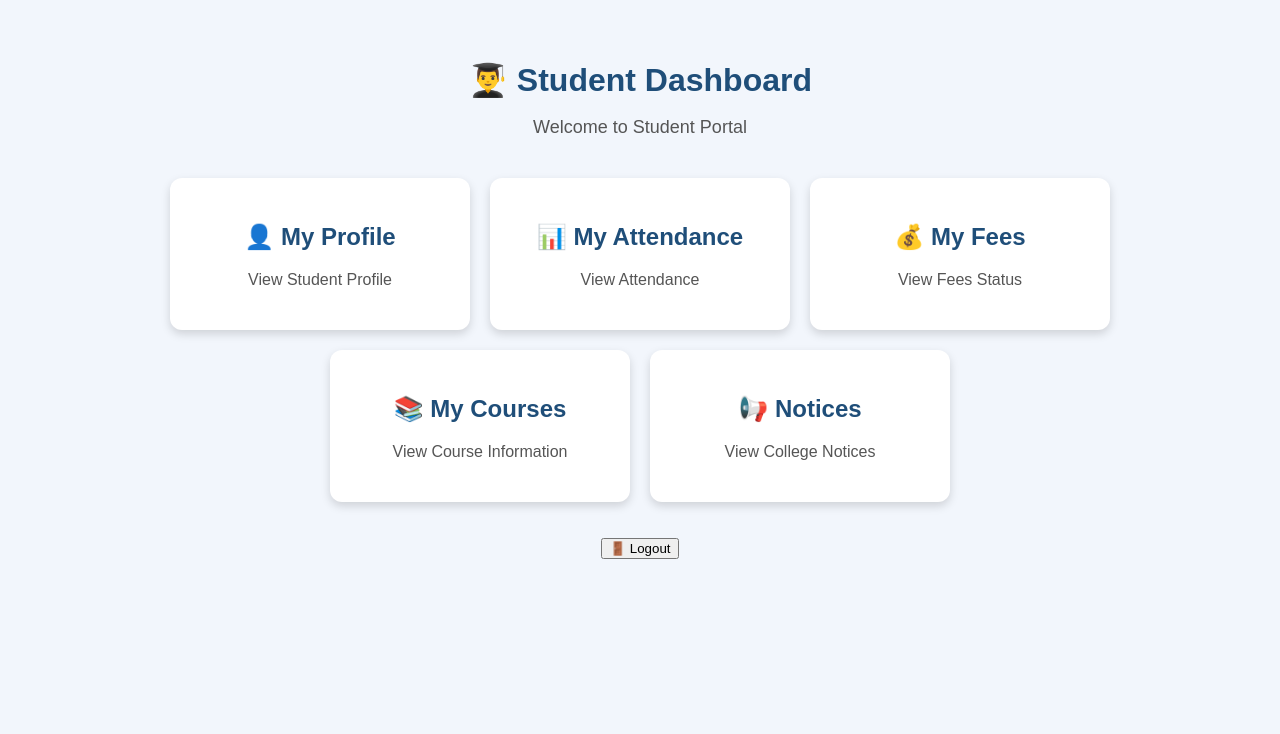
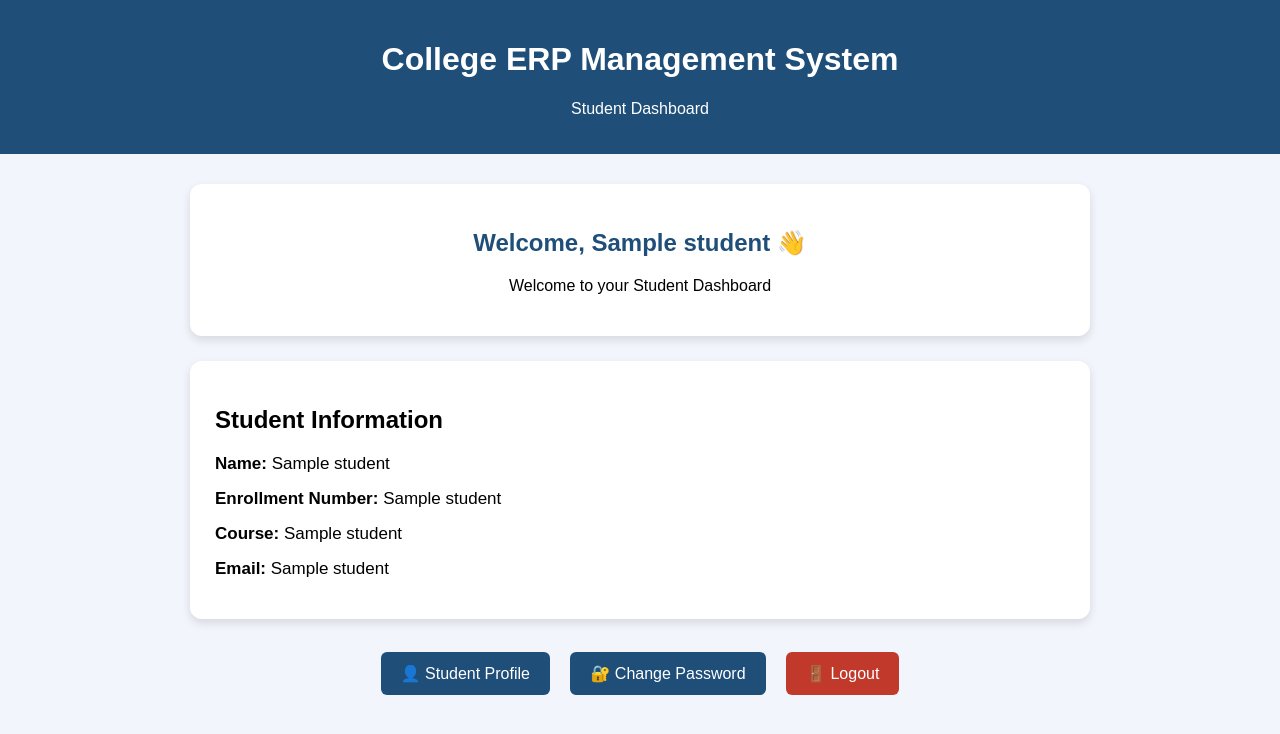
Before and after one commit to krishnachauhan0204-collab/College-ERP-Management-System, a Python web app: template templates/student_dashboard.html in a window 1280 px wide. Shown: the top 734 px of the page. Run offline with Jinja, Linux system fonts and the light colour scheme; the template is opened without the code that fills it: most values are stand-ins (such as "Sample title", 1, 10 or a date in 2020).

Commit message:
Update student_dashboard.html

```diff
--- a/templates/student_dashboard.html
+++ b/templates/student_dashboard.html
@@ -1,54 +1,140 @@
 <!DOCTYPE html>
 <html>
+<head>
+    <title>Student Dashboard - College ERP</title>
 
-<head>
-    <title>Student Dashboard</title>
+    <style>
+        body {
+            font-family: Arial, sans-serif;
+            background: #f2f6fc;
+            margin: 0;
+            padding: 0;
+        }
 
-    <link rel="stylesheet"
-          href="{{ url_for('static', filename='style.css') }}">
+        .header {
+            background: #1f4e79;
+            color: white;
+            padding: 20px;
+            text-align: center;
+        }
+
+        .container {
+            width: 90%;
+            max-width: 900px;
+            margin: 30px auto;
+        }
+
+        .welcome {
+            background: white;
+            padding: 25px;
+            border-radius: 12px;
+            box-shadow: 0 4px 10px rgba(0,0,0,0.12);
+            text-align: center;
+        }
+
+        .welcome h2 {
+            color: #1f4e79;
+        }
+
+        .info {
+            margin-top: 25px;
+            background: white;
+            padding: 25px;
+            border-radius: 12px;
+            box-shadow: 0 4px 10px rgba(0,0,0,0.12);
+        }
+
+        .info p {
+            font-size: 17px;
+            margin: 15px 0;
+        }
+
+        .buttons {
+            margin-top: 25px;
+            text-align: center;
+        }
+
+        .button {
+            display: inline-block;
+            padding: 12px 20px;
+            margin: 8px;
+            background: #1f4e79;
+            color: white;
+            text-decoration: none;
+            border-radius: 6px;
+        }
+
+        .button:hover {
+            background: #163a5c;
+        }
+
+        .logout {
+            background: #c0392b;
+        }
+
+        .logout:hover {
+            background: #922b21;
+        }
+    </style>
 </head>
 
 <body>
 
-    <h1>👨‍🎓 Student Dashboard</h1>
+    <div class="header">
+        <h1>College ERP Management System</h1>
+        <p>Student Dashboard</p>
+    </div>
 
-    <p>Welcome to Student Portal</p>
+    <div class="container">
 
-    <div class="dashboard">
-
-        <div class="card">
-            <h2>👤 My Profile</h2>
-            <p>View Student Profile</p>
+        <div class="welcome">
+            <h2>Welcome, {{ student[1] }} 👋</h2>
+            <p>Welcome to your Student Dashboard</p>
         </div>
 
-        <div class="card">
-            <h2>📊 My Attendance</h2>
-            <p>View Attendance</p>
+        <div class="info">
+
+            <h2>Student Information</h2>
+
+            <p>
+                <strong>Name:</strong>
+                {{ student[1] }}
+            </p>
+
+            <p>
+                <strong>Enrollment Number:</strong>
+                {{ student[2] }}
+            </p>
+
+            <p>
+                <strong>Course:</strong>
+                {{ student[3] }}
+            </p>
+
+            <p>
+                <strong>Email:</strong>
+                {{ student[4] }}
+            </p>
+
         </div>
 
-        <div class="card">
-            <h2>💰 My Fees</h2>
-            <p>View Fees Status</p>
-        </div>
+        <div class="buttons">
 
-        <div class="card">
-            <h2>📚 My Courses</h2>
-            <p>View Course Information</p>
-        </div>
+            <a href="/student-profile" class="button">
+                👤 Student Profile
+            </a>
 
-        <div class="card">
-            <h2>📢 Notices</h2>
-            <p>View College Notices</p>
+            <a href="/change-password" class="button">
+                🔐 Change Password
+            </a>
+
+            <a href="/logout" class="button logout">
+                🚪 Logout
+            </a>
+
         </div>
 
     </div>
 
-    <br><br>
-
-    <a href="/logout">
-        <button>🚪 Logout</button>
-    </a>
-
 </body>
-
 </html>
```
